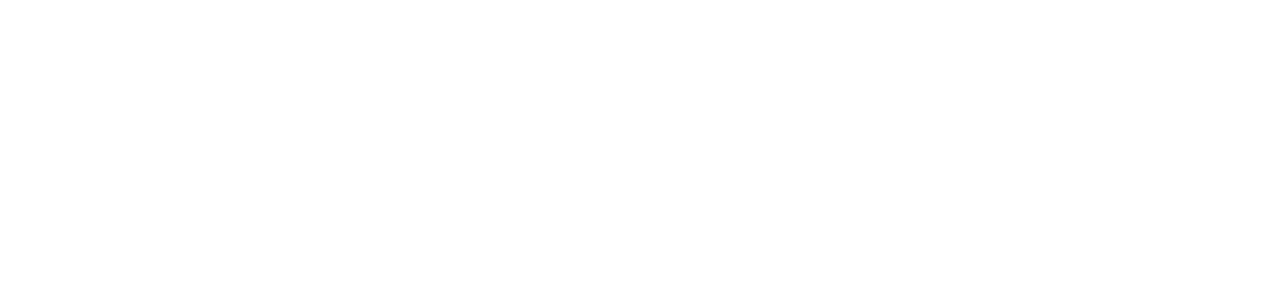
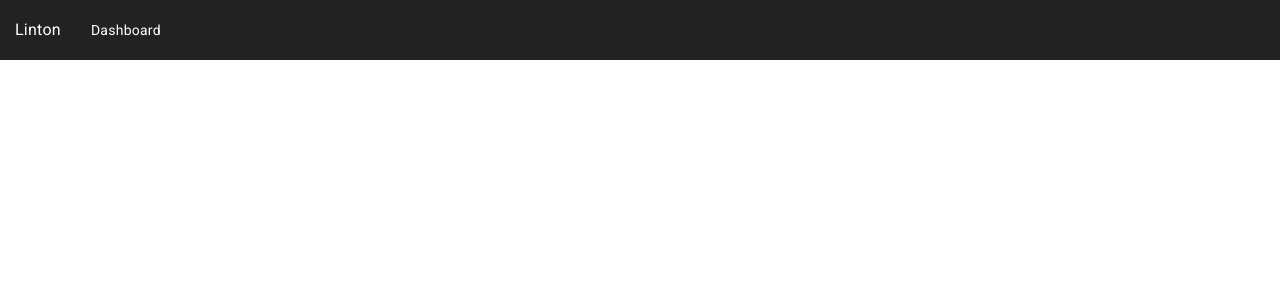
Before and after one commit to dmitry-vegner/Linton-Task, an Angular app: page / in a window 1280 px wide. Shown: the top 300 px of the page. Built offline with nearby package versions, Linux system fonts and the light colour scheme.

Commit message:
Develop `Header` component

```diff
--- a/src/app/app.component.html
+++ b/src/app/app.component.html
@@ -1 +1,2 @@
+<app-header></app-header>
 <router-outlet></router-outlet>
--- a/src/app/app.module.ts
+++ b/src/app/app.module.ts
@@ -6,10 +6,12 @@
 
 import { AppRoutingModule } from './app-routing.module';
 import { AppComponent } from './app.component';
+import { HeaderComponent } from './header/header.component';
 
 @NgModule({
   declarations: [
-    AppComponent
+    AppComponent,
+    HeaderComponent,
   ],
   imports: [
     BrowserModule,
--- /dev/null
+++ b/src/app/header/header.component.html
@@ -0,0 +1,8 @@
+<header class="header">
+  <div class="logo">Linton</div>
+  <nav class="menu">
+    <ul>
+      <li>Dashboard</li>
+    </ul>
+  </nav>
+</header>
--- /dev/null
+++ b/src/app/header/header.component.scss
@@ -0,0 +1,26 @@
+.header {
+  display: flex;
+  align-items: center;
+  background-color: #222;
+  color: #fff;
+}
+
+.logo {
+  padding: 20px 15px;
+  margin-right: 15px;
+  font-size: 16px;
+}
+
+.menu {
+  width: 100%;
+
+  ul {
+    display: flex;
+    flex-wrap: wrap;
+    gap: 15px;
+  }
+
+  li {
+    padding: 20px 0;
+  }
+}
--- a/src/styles.scss
+++ b/src/styles.scss
@@ -6,3 +6,11 @@
   margin: 0;
   font-family: Arial, Roboto, "Helvetica Neue", sans-serif;
 }
+
+ul,
+ol,
+li {
+  list-style: none;
+  margin: 0;
+  padding: 0;
+}
```
Also changed, not shown: src/app/header/header.component.ts (added, +10 -0 lines), 1 other file (tests, documents, lock files or other folders).
